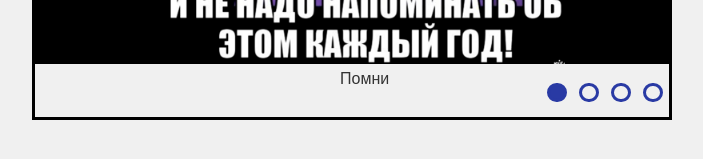
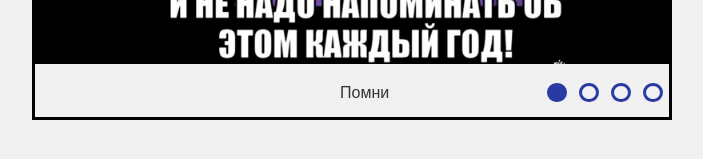
Before and after one commit to yoopigo/cssMemeSlider, a plain HTML site: page index.html in a window 1280 px wide. Shown: the part 365-524 px from the top of the page, without its empty margins (288-991 px from the left). Drawn offline with Linux system fonts and the light colour scheme.

Commit message:
fix: basic fix (16.09.24 2:56:14)

```diff
--- a/style.css
+++ b/style.css
@@ -102,7 +102,7 @@ a {
 .slider__text {
   font-size: 1rem;
   text-align: center;
-  margin-top: 0.1rem;
+  margin-top: 1rem;
   color: #333;
 }
 
```
